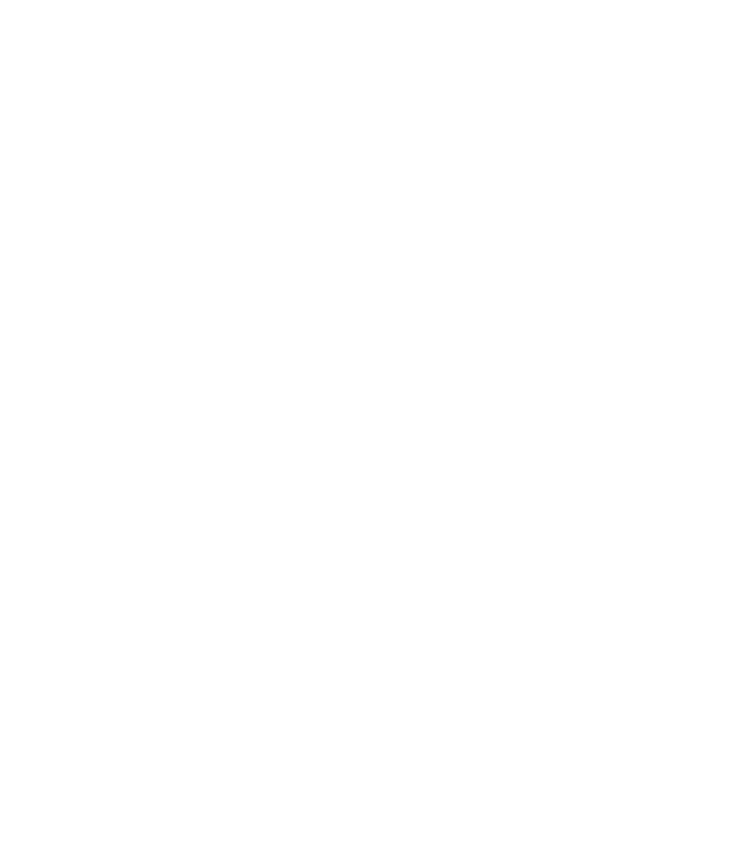
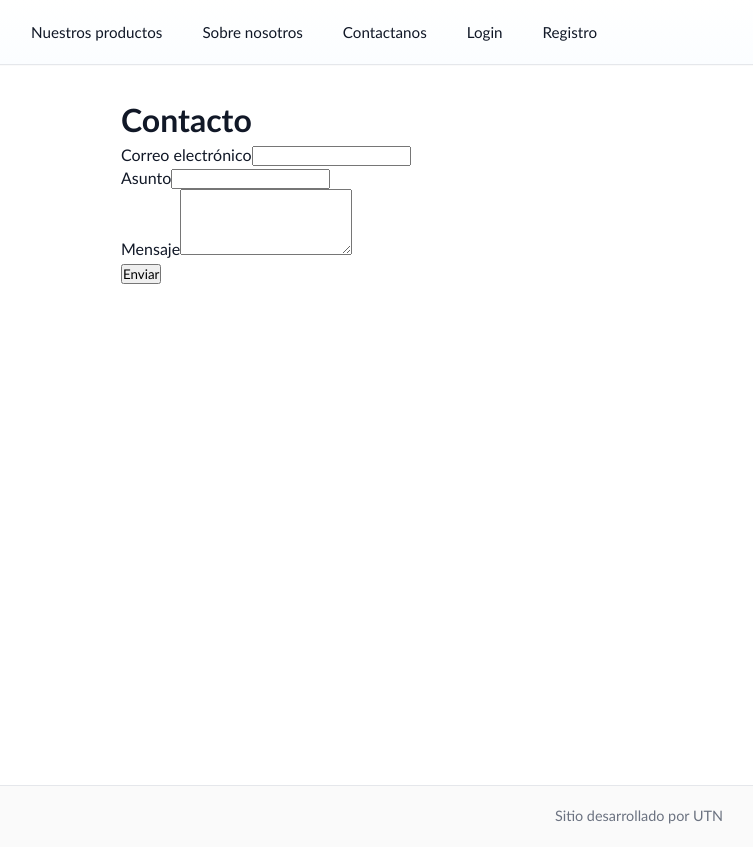
Before and after one commit to dntart/db_utn_frontend, a React app: page /contacto in a window 1280 px wide. Before the commit this address had no page. Shown: the whole page, without its empty margins (1-754 px from the left). Before the commit the page ends 800 px from the top, so only its background shows below. Built offline with nearby package versions, Linux system fonts and the light colour scheme; the HTML template or start-up script is replaced by a standard one.

Commit message:
funcion contact en contact.jsx y cambio de url db-utn-backend-onrender.com

```diff
--- a/package.json
+++ b/package.json
@@ -16,6 +16,7 @@
   },
   "devDependencies": {
     "@eslint/js": "^9.39.1",
+    "@types/nodemailer": "^7.0.4",
     "@types/react": "^19.2.5",
     "@types/react-dom": "^19.2.3",
     "@vitejs/plugin-react": "^5.1.1",
--- a/src/components/Layout.jsx
+++ b/src/components/Layout.jsx
@@ -20,6 +20,7 @@ const Layout = ({ children }) => {   //funcion que envuelve las pages, ahora se
             <nav>     {/* <nav>  {navegador} */}
                 <Link to="/">Nuestros productos</Link>
                 <Link to="/sobre-nosotros">Sobre nosotros</Link>
+                <Link to="/contacto">Contactanos</Link>
 
                 {user &&
                     <>
--- a/src/pages/AddProduct.jsx
+++ b/src/pages/AddProduct.jsx
@@ -28,7 +28,7 @@ const AddProduct = () => {
         }
 
         try {
-            const response = await fetch(`http://localhost:3000/products`, { // vamos a backend y el back gestiona la api
+            const response = await fetch(`https://db-utn-backend.onrender.com/products`, { // vamos a backend y el back gestiona la api
                 method: "POST",
                 headers: {
                     "Content-Type": "application/json",
--- /dev/null
+++ b/src/pages/Contact.jsx
@@ -0,0 +1,77 @@
+import { useState } from "react";
+import Layout from "../components/Layout";
+
+const Contact = () => {
+    const [form, setForm] = useState({
+        subject: "",
+        email: "",
+        message: ""
+    });
+
+    const handleChange = (e) => {
+        setForm({
+            ...form,
+            [e.target.name]: e.target.value
+        });
+    };
+    const handleSubmit = async (e) => {
+        e.preventDefault();
+        try {
+            const response = await fetch("https://db-utn-backend.onrender.com/email/send", {
+                method: "POST",
+                headers: {
+                    "Content-Type": "application/json"
+                },
+                body: JSON.stringify(form)
+            })
+            const dataResponse = await response.json()
+
+            console.log(dataResponse)
+        } catch (error) {
+            console.log(error)
+        }
+    };
+
+    return (
+        <Layout>
+            <h1>Contacto</h1>
+
+            <form className="contact-form" onSubmit={handleSubmit}>
+
+
+                <div>
+                    <label>Correo electrónico</label>
+                    <input
+                        type="email"
+                        name="email"
+                        value={form.email}
+                        onChange={handleChange}
+                    />
+                </div>
+
+                <div>
+                    <label>Asunto</label>
+                    <input
+                        type="text"
+                        name="subject"
+                        value={form.subject}
+                        onChange={handleChange}
+                    />
+                </div>
+
+                <div>
+                    <label>Mensaje</label>
+                    <textarea
+                        name="message"
+                        rows="4"
+                        value={form.message}
+                        onChange={handleChange}
+                    />
+                </div>
+
+                <button type="submit">Enviar</button>
+            </form>
+        </Layout>
+    );
+}
+export default Contact
--- a/src/pages/Home.jsx
+++ b/src/pages/Home.jsx
@@ -23,7 +23,7 @@ const Home = () => {
     const fetchingProducts = async (query = "") => {
         setError(null)    // va null aqui para que al corregir automanticamente desaparezca el mensaje
         try {
-            const response = await fetch(`http://localhost:3000/products?${query}`, { //? va aqui para que la query vaya seguido
+            const response = await fetch(`https://db-utn-backend.onrender.com/products?${query}`, { //? va aqui para que la query vaya seguido
                 method: "GET"
             }) // por defecto peticion GET
             const dataProducts = await response.json() //pasamos json a js
@@ -44,7 +44,7 @@ const Home = () => {
             return
         }
         try {
-            const response = await fetch(`http://localhost:1111/products/${idProduct}`, {  //borrado
+            const response = await fetch(`https://db-utn-backend.onrender.com/products/${idProduct}`, {  //borrado
                 method: "DELETE",
                 headers: {
                     "Authorization": `Bearer ${token}`
--- a/src/pages/Login.jsx
+++ b/src/pages/Login.jsx
@@ -22,7 +22,7 @@ const Login = () => {
     const handleSubmit = async (e) => {
         e.preventDefault() //prevengp el reinicio de pagina
         try {
-            const response = await fetch("http://localhost:3000/auth/login", {
+            const response = await fetch("https://db-utn-backend.onrender.com/auth/login", {
                 method: "POST",
                 headers: {
                     "Content-Type": "application/json"
--- a/src/pages/Register.jsx
+++ b/src/pages/Register.jsx
@@ -19,7 +19,7 @@ const Register = () => {
   const handleSubmit = async (e) => {
     e.preventDefault()
     try {            /* enviamos al back la peticion */
-      const response = await fetch("http://localhost:3000/auth/register", {
+      const response = await fetch("https://db-utn-backend.onrender.com/auth/register", {
         method: "POST",
         headers: {
           "Content-Type": "application/json"
--- a/src/router/Router.jsx
+++ b/src/router/Router.jsx
@@ -9,6 +9,7 @@ import AddProduct from "../pages/AddProduct";
 import Login from "../pages/Login";
 import Register from "../pages/Register";  //importacion no nombrada puede tener el nombre que elijamos, nombrada seria {}
 import ProtectedRouter from "../components/ProtectedRoute";
+import Contact from "../pages/Contact"; // ultimo componente importado
 
 const RouterApp = () => {
     return (
@@ -16,10 +17,12 @@ const RouterApp = () => {
             <Routes>
                 <Route path="/" element={<Home />} />
                 <Route path="/sobre-nosotros" element={<AboutUs />} />
+                <Route path="/contacto" element={<Contact />} /> {/* para agregar e-mail Form */}
+
                 <Route
                     path="/agregar-productos"
                     element={
-                        <ProtectedRouter>  {/*restringe el acceso a "/agregar-productos"y ejecutar AddProduct.jsx*/}
+                        <ProtectedRouter>  {/*restringe el acceso a url "/agregar-productos"y ejecutar AddProduct.jsx*/}
                             <AddProduct /> {/* children */}
                         </ProtectedRouter>
                     }
```
Also changed, not shown: 1 other file (tests, documents, lock files or other folders).
